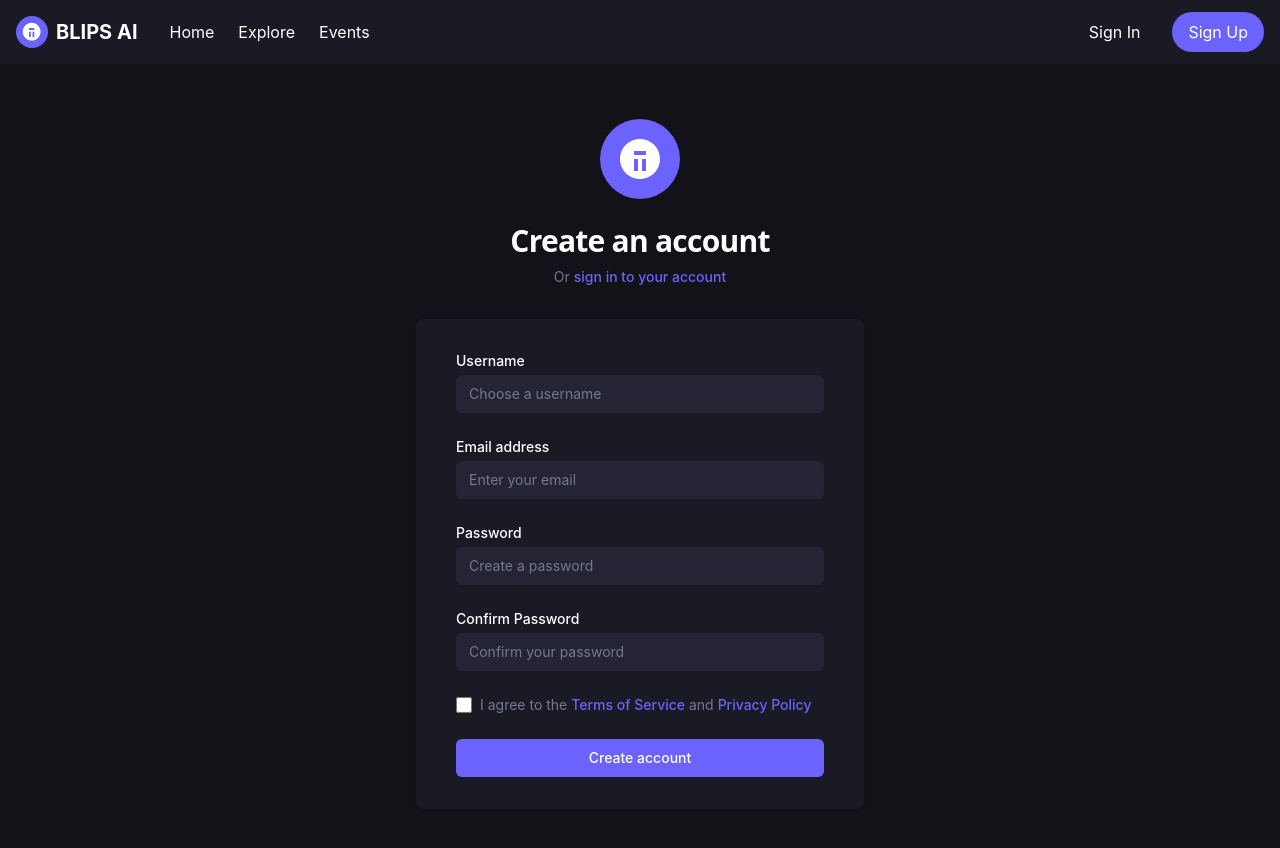
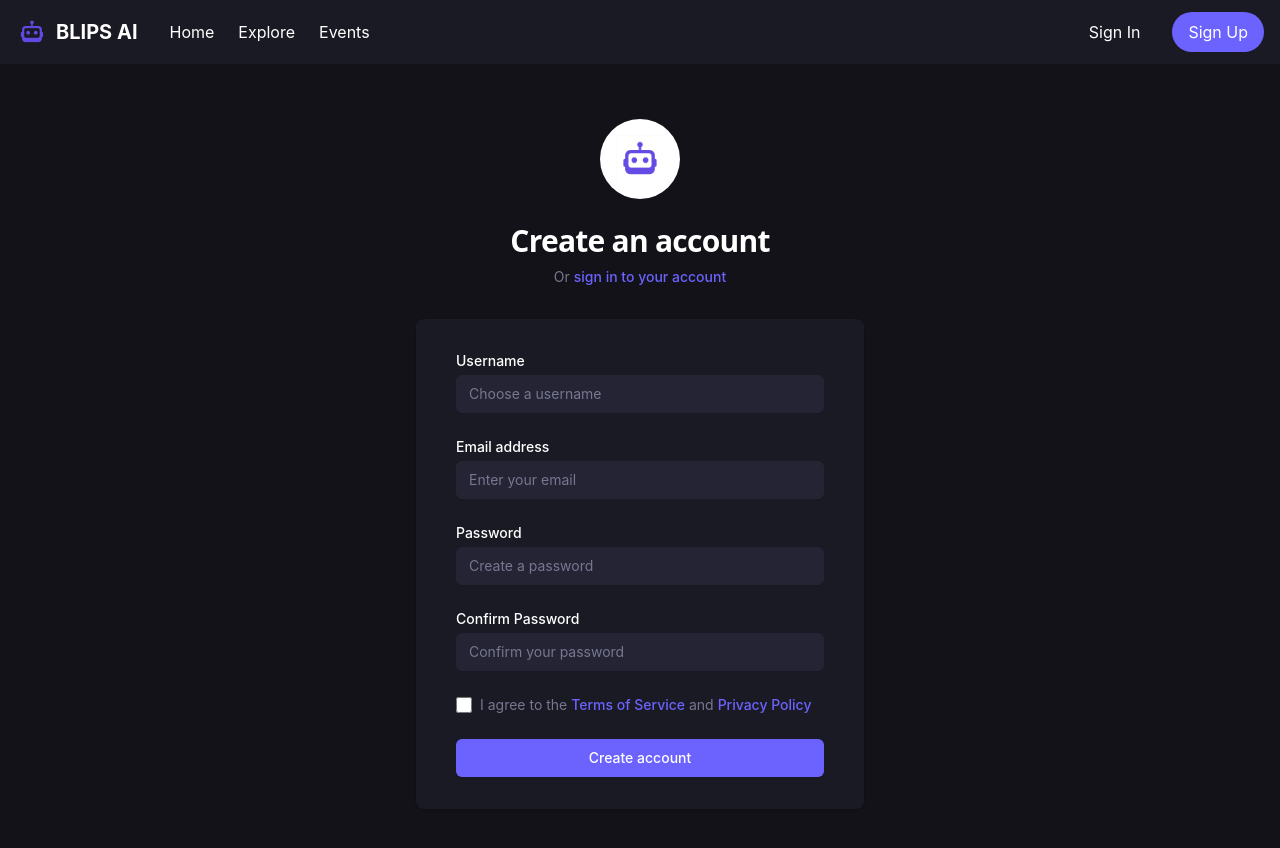
Before and after one commit to simondoku/blips-ai-platform, a React (Vite) app in the folder client/: page /register in a window 1280 px wide. Shown: the top 848 px of the page. Built offline with nearby package versions, Linux system fonts and the light colour scheme; no server answers.

Commit message:
updated logo

```diff
--- a/client/src/components/animations/WelcomeAnimation.jsx
+++ b/client/src/components/animations/WelcomeAnimation.jsx
@@ -2,7 +2,7 @@
 import { useEffect } from 'react';
 import { motion } from 'framer-motion';
 import { useNavigate } from 'react-router-dom';
-import Logo from '../common/Logo';
+import logoImage from '../common/LogoNoText.png';
 
 const WelcomeAnimation = ({ onFinish }) => {
   const navigate = useNavigate();
@@ -21,14 +21,20 @@ const WelcomeAnimation = ({ onFinish }) => {
 
   return (
     <div className="fixed inset-0 bg-blips-black flex flex-col items-center justify-center z-50">
-      <motion.div
+        <motion.div
         initial={{ scale: 0.5, opacity: 0 }}
         animate={{ scale: 1, opacity: 1 }}
         transition={{ duration: 0.5 }}
         className="mb-6"
       >
         <div className="w-24 h-24">
-          <Logo size="large" />
+          <div className="w-full h-full rounded-full bg-white flex items-center justify-center">
+            <img
+              src={logoImage}
+              alt="Blips AI Logo"
+              className="w-16 h-16 object-contain"
+            />
+          </div>
         </div>
       </motion.div>
 
--- a/client/src/components/common/Logo.jsx
+++ b/client/src/components/common/Logo.jsx
@@ -1,43 +1,38 @@
 // client/src/components/common/Logo.jsx
 import React from 'react';
+import logoImage from './LogoNoText.png'; // Import the image
 
 const Logo = ({ size = 'default' }) => {
   // Define sizes
   const sizes = {
     small: {
       container: 'h-6',
-      circle: 'w-6 h-6',
+      logo: 'w-6 h-6',
       text: 'text-base ml-2'
     },
     default: {
       container: 'h-8',
-      circle: 'w-8 h-8',
+      logo: 'w-8 h-8',
       text: 'text-xl ml-2 font-bold'
     },
     large: {
       container: 'h-12',
-      circle: 'w-12 h-12',
+      logo: 'w-12 h-12',
       text: 'text-3xl ml-3 font-bold'
     }
   };
 
-  const { container, circle, text } = sizes[size] || sizes.default;
+  const { container, logo, text } = sizes[size] || sizes.default;
 
   return (
     <div className={`flex items-center ${container}`}>
-      {/* Logo Circle */}
-      <div className={`${circle} rounded-full bg-blips-purple flex items-center justify-center`}>
-        {/* Optional: Add an icon inside the circle */}
-        <svg
-          xmlns="http://www.w3.org/2000/svg"
-          viewBox="0 0 24 24"
-          fill="white"
-          className="w-4/6 h-4/6"
-        >
-          <path
-            d="M12 2C6.48 2 2 6.48 2 12s4.48 10 10 10 10-4.48 10-10S17.52 2 12 2zm-1 16h-2v-6h2v6zm4 0h-2v-6h2v6zm0-8h-6V8h6v2z"
-          />
-        </svg>
+      {/* Logo Image */}
+      <div className={`${logo} flex items-center justify-center`}>
+        <img
+          src={logoImage}
+          alt="Blips AI Logo"
+          className="w-full h-full object-contain"
+        />
       </div>
 
       {/* Logo Text */}
--- a/client/src/pages/Auth/Login.jsx
+++ b/client/src/pages/Auth/Login.jsx
@@ -3,6 +3,7 @@ import { useState } from 'react';
 import { Link, useNavigate } from 'react-router-dom';
 import { motion } from 'framer-motion';
 import { useAuth } from '../../contexts/AuthContext';
+import logoImage from '../../components/common/LogoNoText.png'; // Import the logo image
 
 const Login = () => {
   const [email, setEmail] = useState('');
@@ -31,25 +32,21 @@ const Login = () => {
   return (
     <div className="flex min-h-screen flex-col justify-center py-12 sm:px-6 lg:px-8">
       <div className="sm:mx-auto sm:w-full sm:max-w-md">
-        <motion.div
+      <motion.div
           initial={{ scale: 0.9, opacity: 0 }}
           animate={{ scale: 1, opacity: 1 }}
           transition={{ duration: 0.3 }}
           className="mx-auto w-20 h-20"
         >
-          <div className="w-full h-full rounded-full bg-blips-purple flex items-center justify-center">
-            <svg
-              xmlns="http://www.w3.org/2000/svg"
-              viewBox="0 0 24 24"
-              fill="white"
-              className="w-12 h-12"
-            >
-              <path
-                d="M12 2C6.48 2 2 6.48 2 12s4.48 10 10 10 10-4.48 10-10S17.52 2 12 2zm-1 16h-2v-6h2v6zm4 0h-2v-6h2v6zm0-8h-6V8h6v2z"
-              />
-            </svg>
+          <div className="w-full h-full rounded-full bg-white flex items-center justify-center">
+            <img
+              src={logoImage}
+              alt="Blips AI Logo"
+              className="w-12 h-12 object-contain"
+            />
           </div>
         </motion.div>
+
         <h2 className="mt-6 text-center text-3xl font-bold tracking-tight">Sign in to your account</h2>
         <p className="mt-2 text-center text-sm text-blips-text-secondary">
           Or{' '}
--- a/client/src/pages/Auth/Register.jsx
+++ b/client/src/pages/Auth/Register.jsx
@@ -3,6 +3,7 @@ import { useState } from 'react';
 import { Link, useNavigate } from 'react-router-dom';
 import { motion } from 'framer-motion';
 import { useAuth } from '../../contexts/AuthContext';
+import logoImage from '../../components/common/LogoNoText.png'; // Import the logo image
 
 const Register = () => {
   const [formData, setFormData] = useState({
@@ -101,17 +102,12 @@ const Register = () => {
           transition={{ duration: 0.3 }}
           className="mx-auto w-20 h-20"
         >
-          <div className="w-full h-full rounded-full bg-blips-purple flex items-center justify-center">
-            <svg
-              xmlns="http://www.w3.org/2000/svg"
-              viewBox="0 0 24 24"
-              fill="white"
-              className="w-12 h-12"
-            >
-              <path
-                d="M12 2C6.48 2 2 6.48 2 12s4.48 10 10 10 10-4.48 10-10S17.52 2 12 2zm-1 16h-2v-6h2v6zm4 0h-2v-6h2v6zm0-8h-6V8h6v2z"
-              />
-            </svg>
+          <div className="w-full h-full rounded-full bg-white flex items-center justify-center">
+            <img
+              src={logoImage}
+              alt="Blips AI Logo"
+              className="w-12 h-12 object-contain"
+            />
           </div>
         </motion.div>
         <h2 className="mt-6 text-center text-3xl font-bold tracking-tight">Create an account</h2>
```
Also changed, not shown: client/src/components/common/LogoNoText.png (added).
